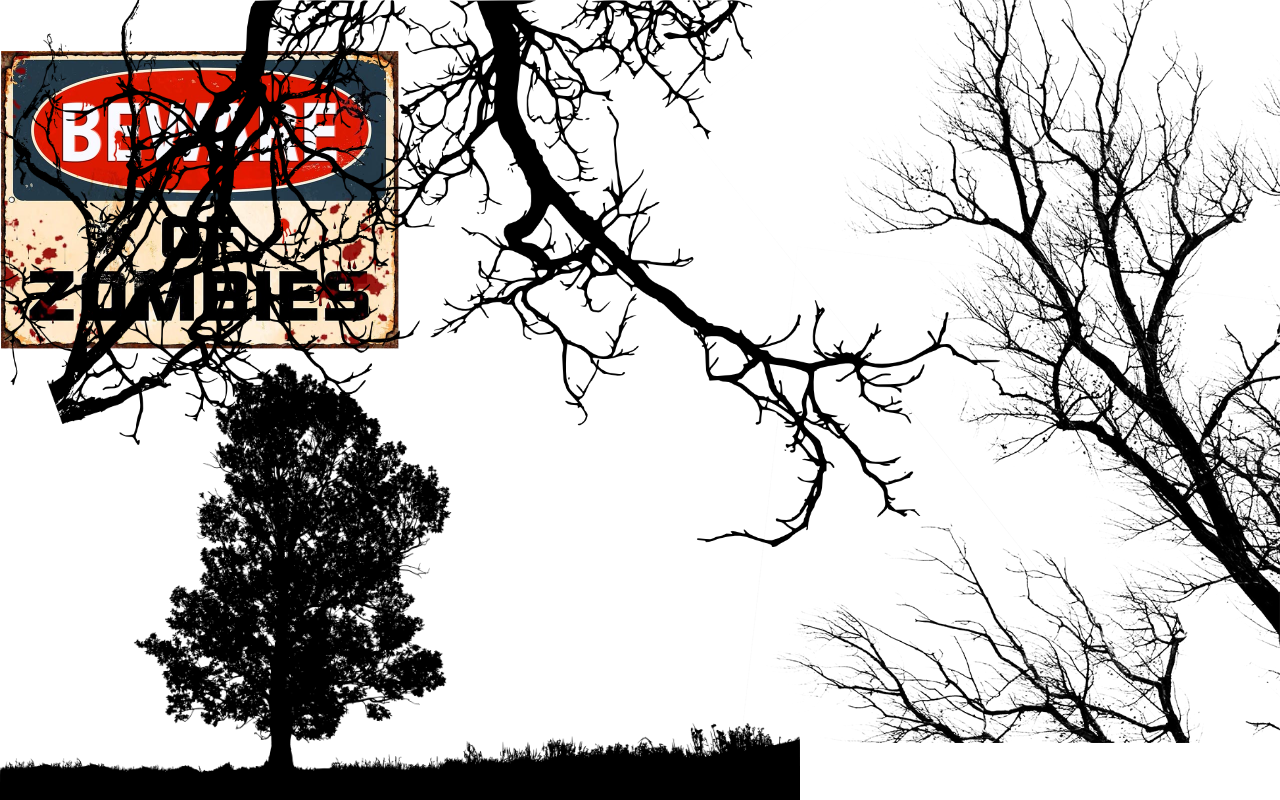
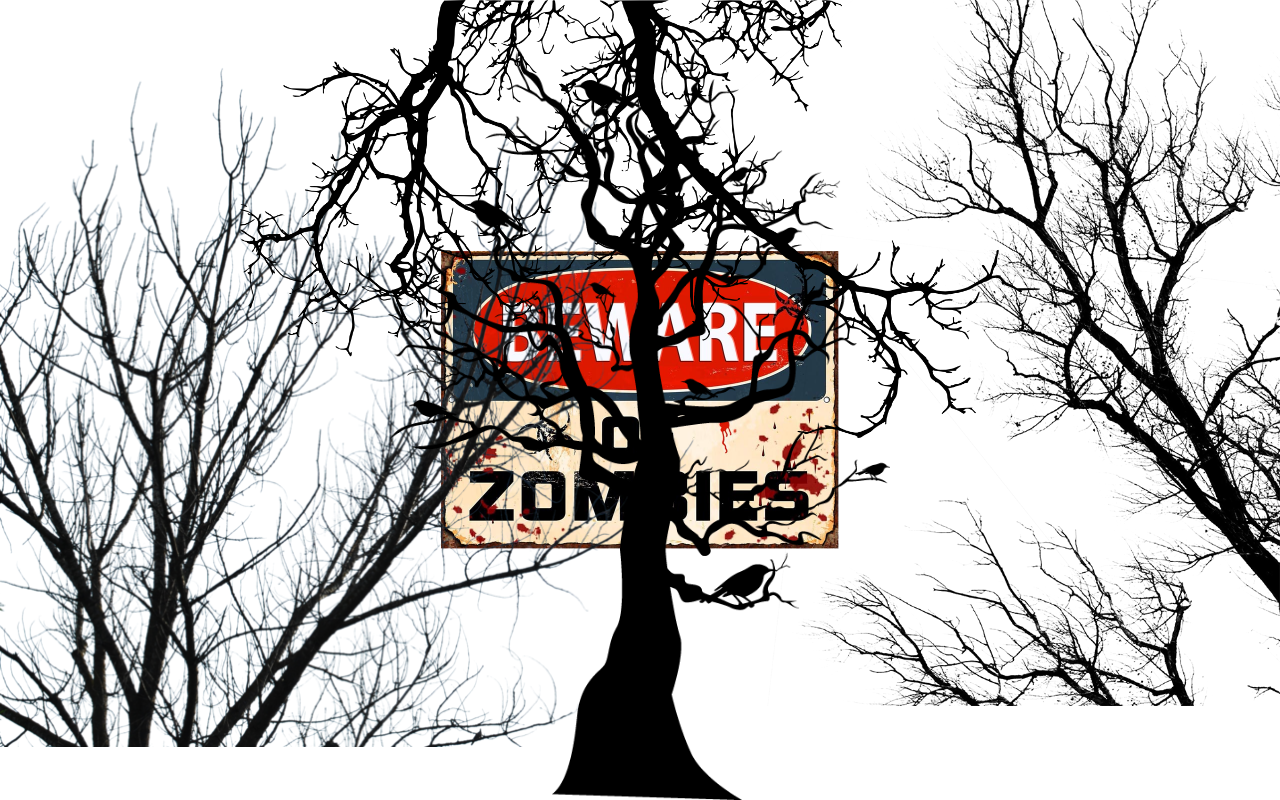
Before and after one commit to SebastianSloma/next_zombieland, a Next.js app: page / in a window 1280 px wide. Built offline with nearby package versions, Linux system fonts and the light colour scheme.

Commit message:
pos trees

```diff
--- a/src/components/Hero.tsx
+++ b/src/components/Hero.tsx
@@ -3,42 +3,42 @@ import React from 'react';
 
 const Hero = () => {
 	return (
-		<div>
+		<div className='h-lvh'>
 			<Image
 				src='/tree3.png'
 				alt='sign'
-				width={1000}
+				width={800}
 				height={600}
-				className='absolute z-[-40] inset-x-0 top-0 '
+				className='absolute z-[40] top-0 left-1/2 transform -translate-x-1/2 '
 			/>
 			<Image
 				src='/tree2.png'
 				alt='sign'
-				width={400}
+				width={700}
 				height={300}
-				className='absolute z-[-30] inset-y-0 left-0'
+				className='absolute z-[30] top-1/2 left-0 transform -translate-y-1/2'
 			/>
 			<Image
 				src='/zombie_sign.png'
 				alt='sign'
 				width={400}
 				height={300}
-				className='absolute z-[-100] top-250 right-250 '
+				className='fixed z-[-100] top-1/2 left-1/2 transform -translate-x-1/2 -translate-y-1/2 '
 			/>
 			<Image
 				src='/tree1.png'
 				alt='tree1'
-				width={600}
-				height={300}
-				className='absolute inset-y-0 right-0   z-[10]'
+				width={570}
+				height={280}
+				className='absolute z-[10]  right-0 '
 			/>
 
 			<Image
 				src='/tree4.png'
 				alt='sign'
-				width={800}
+				width={500}
 				height={400}
-				className='absolute z-[-22] inset-x-0 bottom-0'
+				className='absolute z-[50] bottom-0 left-1/2 transform -translate-x-1/2'
 			/>
 		</div>
 	);
```
Also changed, not shown: public/tree2.png, public/tree4.png.
